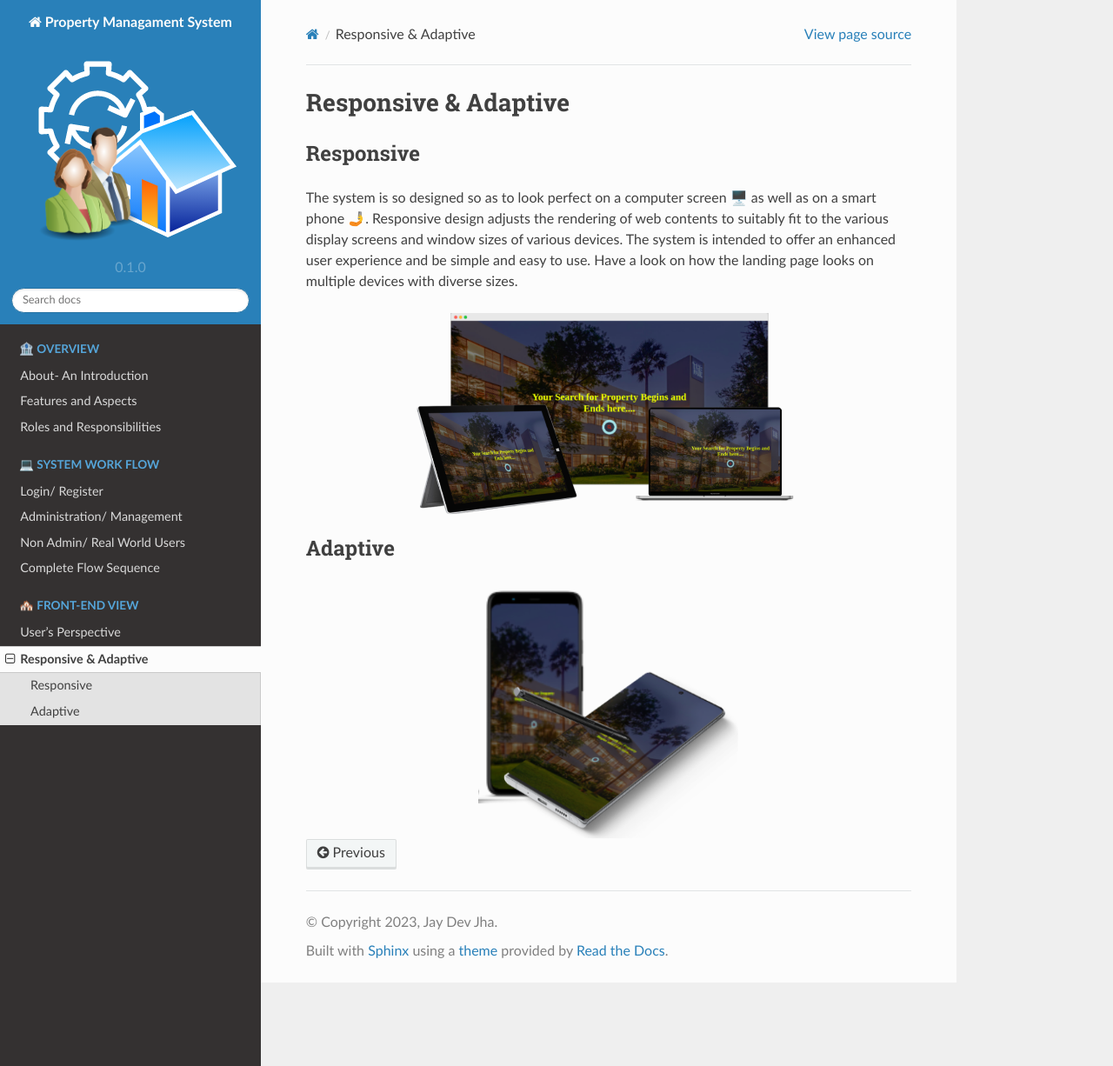
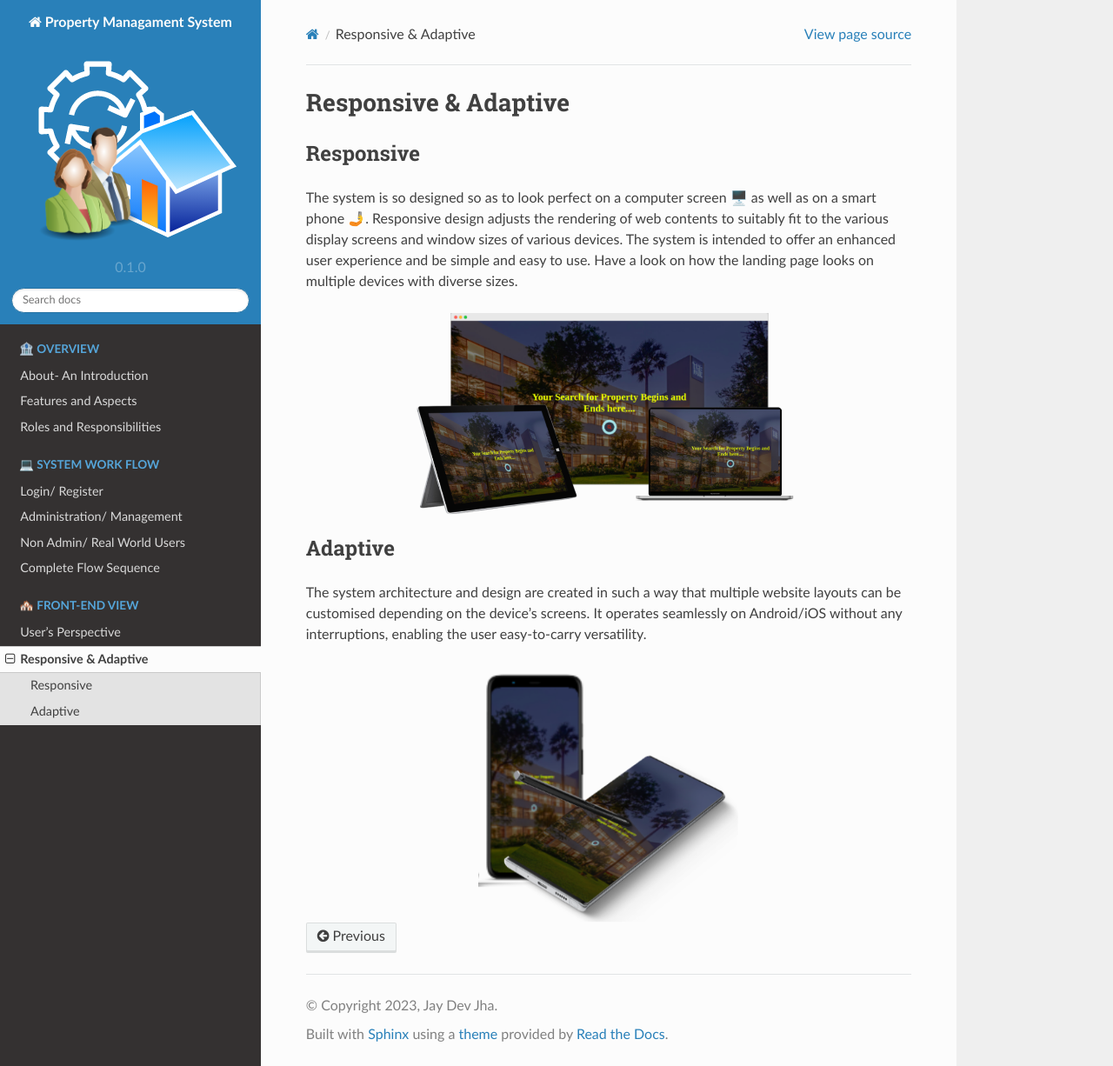
Before and after one commit to IIITM-Jay/Property-Management-System-Docs, a Sphinx documentation site: the page built from docs/source/responsive.rst, in a window 1280 px wide and 1226 px high. Shown: the whole window at 87% size. Built offline with Sphinx 7.4.7 and the Read the Docs theme 2.0.0, drawn with Linux system fonts in a browser that asks for light colours.

Commit message:
Update responsive.rst

```diff
--- a/docs/source/responsive.rst
+++ b/docs/source/responsive.rst
@@ -12,6 +12,8 @@ The system is so designed so as to look perfect on a computer screen 🖥️ as
 
 Adaptive
 ---------------
+The system architecture and design are created in such a way that multiple website layouts can be customised depending on the device's screens. It operates seamlessly on Android/iOS without any interruptions, enabling the user easy-to-carry versatility.
+
 
 .. image:: _static/images/adaptive.png
    :align: center
```
